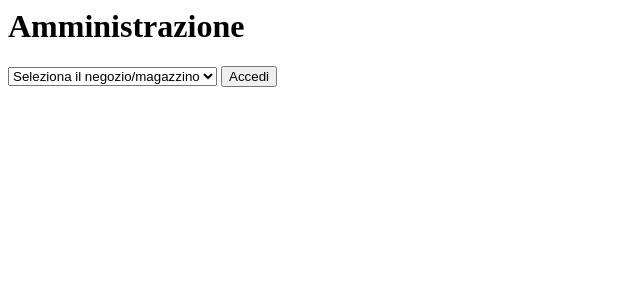
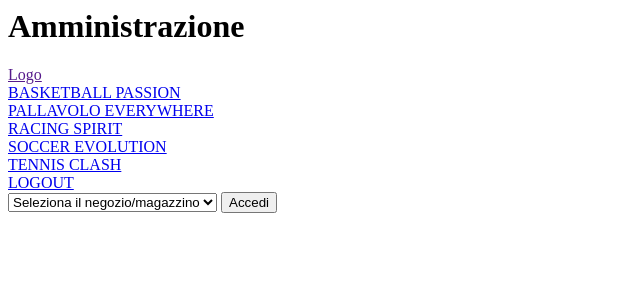
Before and after one commit to Bugigio/Negozi-Sportivi, a PHP site: page /amministrazione/amministrazione.php in a window 1280 px wide. Shown: the top 300 px of the page, without its empty margins (0-640 px from the left). Run offline with PHP 8.4, Linux system fonts and the light colour scheme; data comes from the database, SQL or seed files in the repository.

Commit message:
php
Fixed some issues on php pages.

```diff
--- a/web pages/amministrazione/amministrazione.php
+++ b/web pages/amministrazione/amministrazione.php
@@ -2,10 +2,28 @@
  <!-- TOMMASI -->
 <html>
     <head>
-        <title>Amministrazione</title>
+        <title>AMMINISTRAZIONE</title>
     </head>
     <body>
         <h1>Amministrazione</h1>
+
+        <header class="header clearfix">
+			<a href="" class="header__logo">Logo</a>
+			<a href="" class="header__icon-bar">
+				<span></span>
+				<span></span>
+				<span></span>
+			</a>
+			<div class="header__menu animate">
+				<div class="header__menu__item"><a href="shop/basketballPassion.php">BASKETBALL PASSION</a></div>
+				<div class="header__menu__item"><a href="shop/pallavoloEverywhere.php">PALLAVOLO EVERYWHERE</a></div>
+				<div class="header__menu__item"><a href="shop/racingSpirit.php">RACING SPIRIT</a></div>
+				<div class="header__menu__item"><a href="shop/soccerEvolution.php">SOCCER EVOLUTION</a></div>
+				<div class="header__menu__item"><a href="shop/tennisClash.php">TENNIS CLASH</a></div>
+                <div class="header__menu__item"><a href="../home.php?logout=1">LOGOUT</a></div>
+			</div>
+		</header>
+
         <form action=amministrazioneM.php method=post>
             <select name="magazzino">
                 <option value="">Seleziona il negozio/magazzino</option>
--- a/web pages/autenticazione.php
+++ b/web pages/autenticazione.php
@@ -31,7 +31,7 @@
 				if($r["password"] == $password) {
 					// cookie
 					setcookie("dipendente", $r["email"], time() + (86400 * 30), "/");
-					header("location: amministrazione.php");
+					header("location: amministrazione/amministrazione.php");
 					die();
 				} else {
 					header("location: login.php?err=5");
--- a/web pages/login.php
+++ b/web pages/login.php
@@ -1,7 +1,7 @@
  <!-- TANASE -->
 <html>
     <head>
-        <title>Login con i file</title>
+        <title>LOGIN</title>
         <link rel=stylesheet href="../css/styleLR.css">
     </head>
     <body>
@@ -27,7 +27,7 @@
                 header("location: account.php");
                 die();
             } else if(isset($_COOKIE["dipendente"])) {
-                header("location: amministrazione.php");
+                header("location: amministrazione/amministrazione.php");
                 die();
             }
         ?>
```
